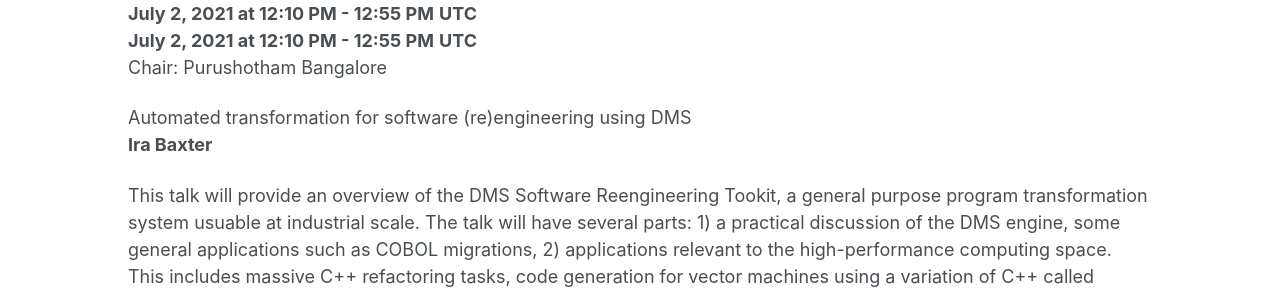
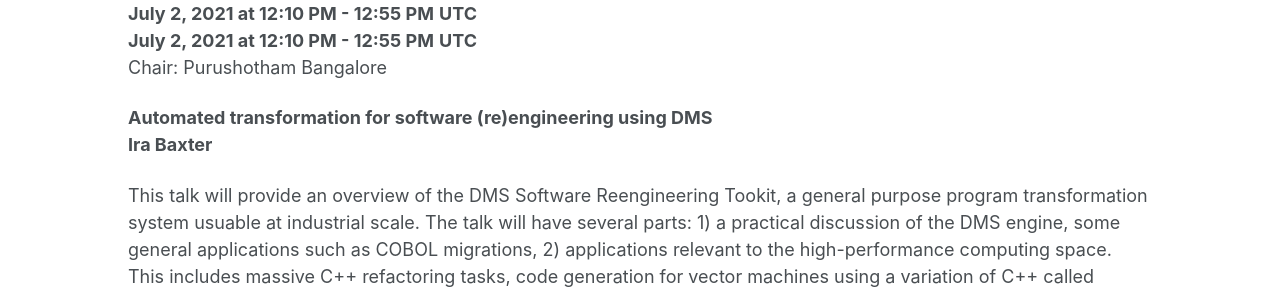
Before and after one commit to c3po-workshop/c3po-workshop.github.io, a Jekyll site: the page built from _pages/2021/program.md, in a window 1280 px wide. Shown: the part 363-657 px from the top of the page. Built offline with Jekyll 4.4.1, drawn with Linux system fonts in a browser that asks for light colours; cached includes are drawn as plain includes; nearby versions of some CDN libraries.

Commit message:
Keynote added fixed

```diff
--- a/_pages/2021/program.md
+++ b/_pages/2021/program.md
@@ -30,7 +30,7 @@
 Chair: Purushotham Bangalore
 </p>
 
-Automated transformation for software (re)engineering using DMS \\
+**Automated transformation for software (re)engineering using DMS** \\
 **Ira Baxter**
 
 This talk will provide an overview of the DMS Software Reengineering Tookit,
```
